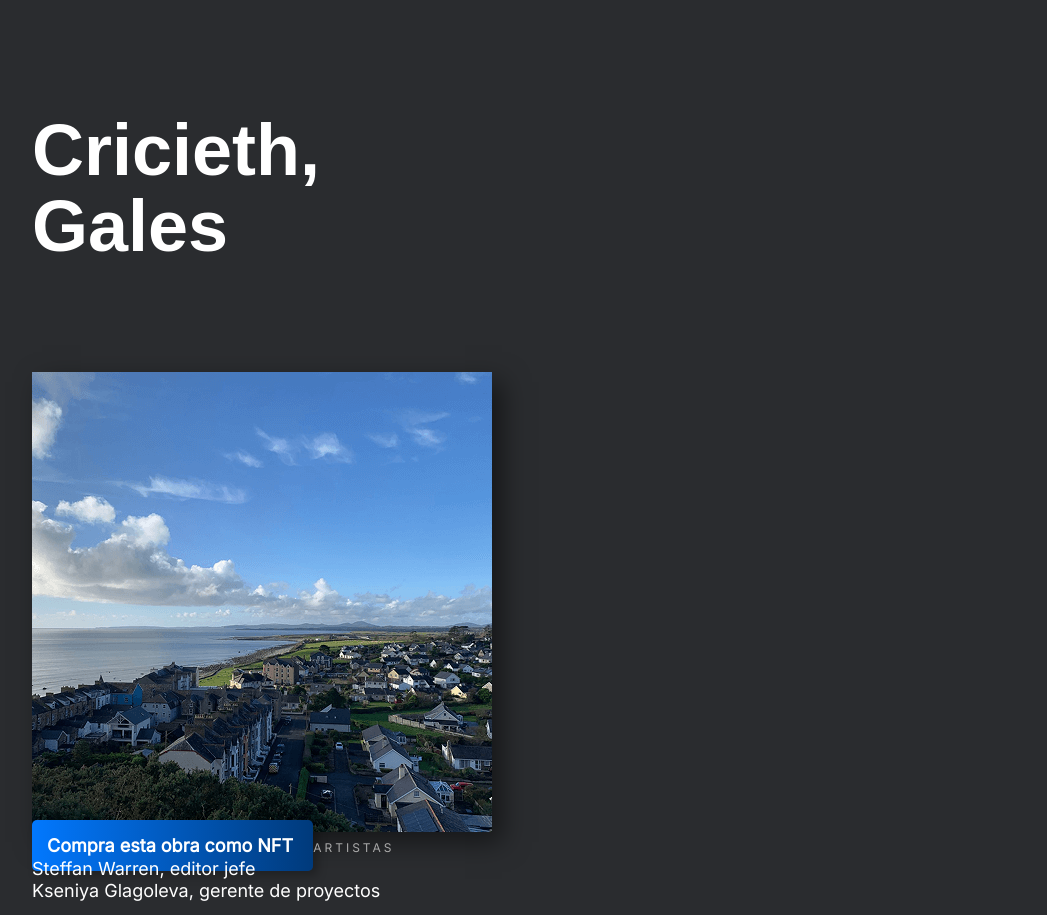
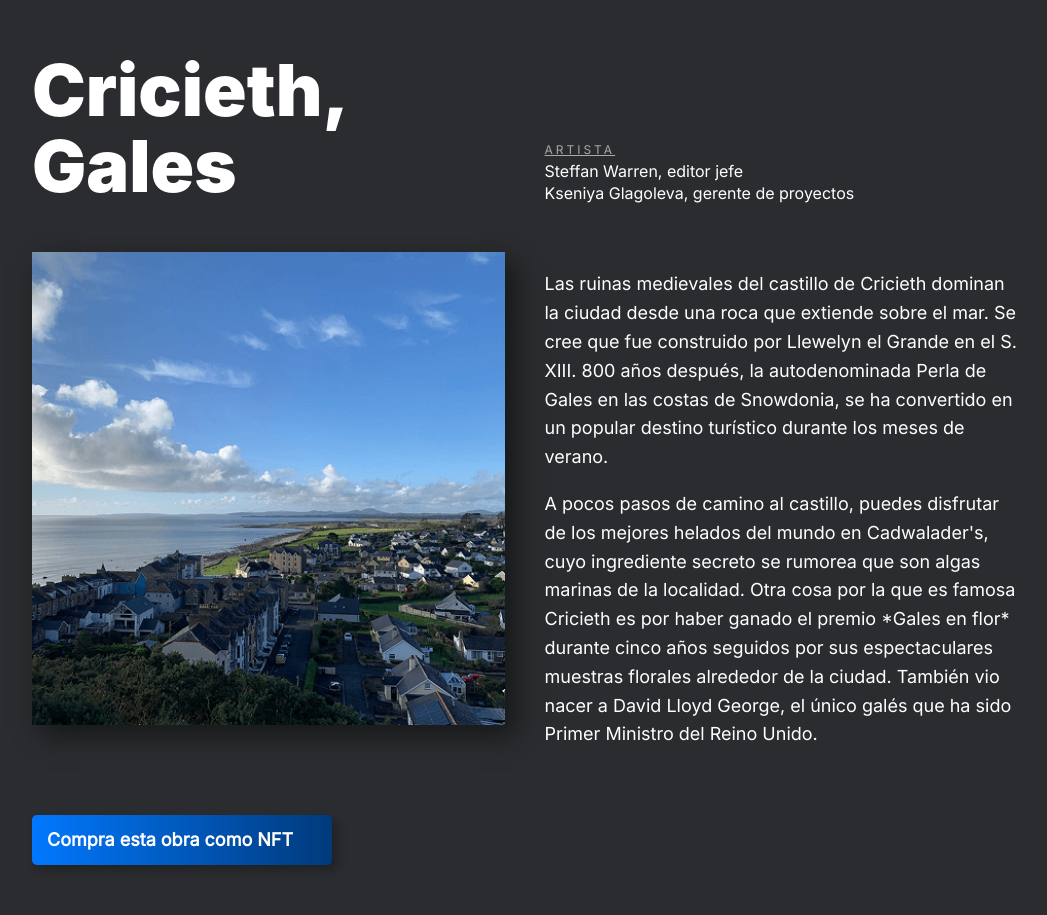
Before and after one commit to SirD4ve23/web_project_homeland, a plain HTML site: page index.html in a window 1280 px wide. Shown: the part 2494-3409 px from the top of the page, without its empty margins (113-1160 px from the left). Drawn offline with Linux system fonts and the light colour scheme.

Commit message:
acomodo de Places en version escitorio

```diff
--- a/blocks/places.css
+++ b/blocks/places.css
@@ -7,25 +7,22 @@
 .places__content {
   max-width: 985px;
   display: grid;
-  grid-template-columns: repeat(6, 1fr);
-  grid-template-rows: repeat(3, 1fr);
+  grid-template-columns: repeat(2, 1fr);
   grid-gap: 48px 40px;
 }
 
 .places__header {
-  max-width: 460px;
-  font-family: "Inter-Bold", sans-serif;
+  color: #fff;
+  font-family: "Inter", "Arial", sans-serif;
+  font-weight: 900;
   font-size: 72px;
   line-height: 76px;
-  grid-column: 1 / 4;
+  width: 100%;
+  max-width: 460px;
+  margin-top: 0;
+  margin-bottom: 0;
+  grid-column: 1/2;
   grid-row: 1;
-}
-
-.places__image {
-  max-width: 460px;
-  max-height: 460px;
-  grid-column: 1 / 4;
-  grid-row: 2 / 5;
 }
 
 .places__image-item {
@@ -34,22 +31,39 @@
   box-shadow: 10px 10px 25px rgba(0, 0, 0, 0.5);
 }
 
-.stories__image-item:hover {
+.places__image-item:hover {
   opacity: 0.5;
 }
 
+.places__authors {
+  width: 100%;
+  max-width: 456px;
+  grid-column: 2;
+  grid-row: 1;
+  display: flex;
+  flex-direction: column;
+  display: flex;
+  justify-content: end;
+}
+
+.places__description {
+  max-width: 484px;
+  font-family: "Inter-Regular", sans-serif;
+  font-size: 18px;
+  line-height: 1.6;
+}
+
 .places__button {
+  max-width: 270px;
   text-decoration: none;
   padding: 15px;
   font-size: 18px;
   color: #fff;
   font-weight: 600;
-  text-align: center;
+  text-align: left;
   background: linear-gradient(90deg, #0278fe 0%, #003a7b 99.98%);
   box-shadow: 5px 5px 10px #00000040;
   border-radius: 5px;
-  grid-column: 1 / 3;
-  grid-row: 5;
 }
 
 .places__button:hover {
@@ -57,15 +71,6 @@
 }
 
 .places__link {
-  text-decoration: none;
-  color: white;
-  font-size: 18px;
-  max-width: 460px;
-  grid-column: span 3;
-  padding-top: 12%;
-}
-
-.places__link-heading {
   font-size: 12px;
   color: #aaa;
   letter-spacing: 3px;
@@ -73,14 +78,6 @@
 
 .places__link-artist {
   line-height: 22px;
-  margin: 0;
-}
-
-.places__paragraph {
-  max-width: 484px;
-  line-height: 1.6;
-  grid-column: span 3;
-  grid-row: span 3;
   margin: 0;
 }
 
@@ -121,7 +118,7 @@
     grid-row: 2;
   }
 
-  .places__paragraph {
+  .places__description {
     max-width: 290px;
     grid-column: 1;
     grid-row: 4;
@@ -151,7 +148,6 @@
   .places__image {
     max-width: 340px;
     max-height: 340px;
-    grid-row: 2 / 4;
   }
 
   .places__button {
@@ -164,7 +160,7 @@
     padding: 10px;
   }
 
-  .places__paragraph {
+  .places__description {
     max-width: 352px;
     font-size: 12px;
     grid-column: span 3;
--- a/index.html
+++ b/index.html
@@ -77,44 +77,52 @@
         <section class="places">
           <div class="places__content">
             <h2 class="places__header">Cricieth, Gales</h2>
-            <div class="places__image">
-              <img
-                src="images/Gales.png"
-                alt="Gales"
-                class="places__image-item"
-              />
+
+            <div class="places__authors">
               <a
-                class="places__button"
+                class="places__link"
                 href="https://www.theverge.com/22310188/nft-explainer-what-is-blockchain-crypto-art-faq"
+                >ARTISTA</a
               >
-                Compra esta obra como NFT
-              </a>
-              <a
-                href="https://www.theverge.com/22310188/nft-explainer-what-is-blockchain-crypto-art-faq"
-                class="places__link"
-              >
-                <span class="places__link-heading">ARTISTAS</span>
-                <p class="places__link-artist">Steffan Warren, editor jefe</p>
-                <p class="places__link-artist">
-                  Kseniya Glagoleva, gerente de proyectos
-                </p>
-              </a>
+              <p class="places__link-artist">Steffan Warren, editor jefe</p>
+              <p class="places__link-artist">
+                Kseniya Glagoleva, gerente de proyectos
+              </p>
+            </div>
+
+            <img
+              src="images/Gales.png"
+              alt="Gales"
+              class="places__image-item"
+            />
+
+            <div>
               <p class="places__description">
                 Las ruinas medievales del castillo de Cricieth dominan la ciudad
                 desde una roca que extiende sobre el mar. Se cree que fue
                 construido por Llewelyn el Grande en el S. XIII. 800 años
                 después, la autodenominada Perla de Gales en las costas de
                 Snowdonia, se ha convertido en un popular destino turístico
-                durante los meses de verano. A pocos pasos de camino al
-                castillo, puedes disfrutar de los mejores helados del mundo en
-                Cadwalader's, cuyo ingrediente secreto se rumorea que son algas
-                marinas de la localidad. Otra cosa por la que es famosa Cricieth
-                es por haber ganado el premio *Gales en flor* durante cinco años
-                seguidos por sus espectaculares muestras florales alrededor de
-                la ciudad. También vio nacer a David Lloyd George, el único
-                galés que ha sido Primer Ministro del Reino Unido.
+                durante los meses de verano.
+              </p>
+
+              <p class="places__description">
+                A pocos pasos de camino al castillo, puedes disfrutar de los
+                mejores helados del mundo en Cadwalader's, cuyo ingrediente
+                secreto se rumorea que son algas marinas de la localidad. Otra
+                cosa por la que es famosa Cricieth es por haber ganado el premio
+                *Gales en flor* durante cinco años seguidos por sus
+                espectaculares muestras florales alrededor de la ciudad. También
+                vio nacer a David Lloyd George, el único galés que ha sido
+                Primer Ministro del Reino Unido.
               </p>
             </div>
+            <a
+              class="places__button"
+              href="https://www.theverge.com/22310188/nft-explainer-what-is-blockchain-crypto-art-faq"
+            >
+              Compra esta obra como NFT
+            </a>
           </div>
         </section>
       </main>
```
